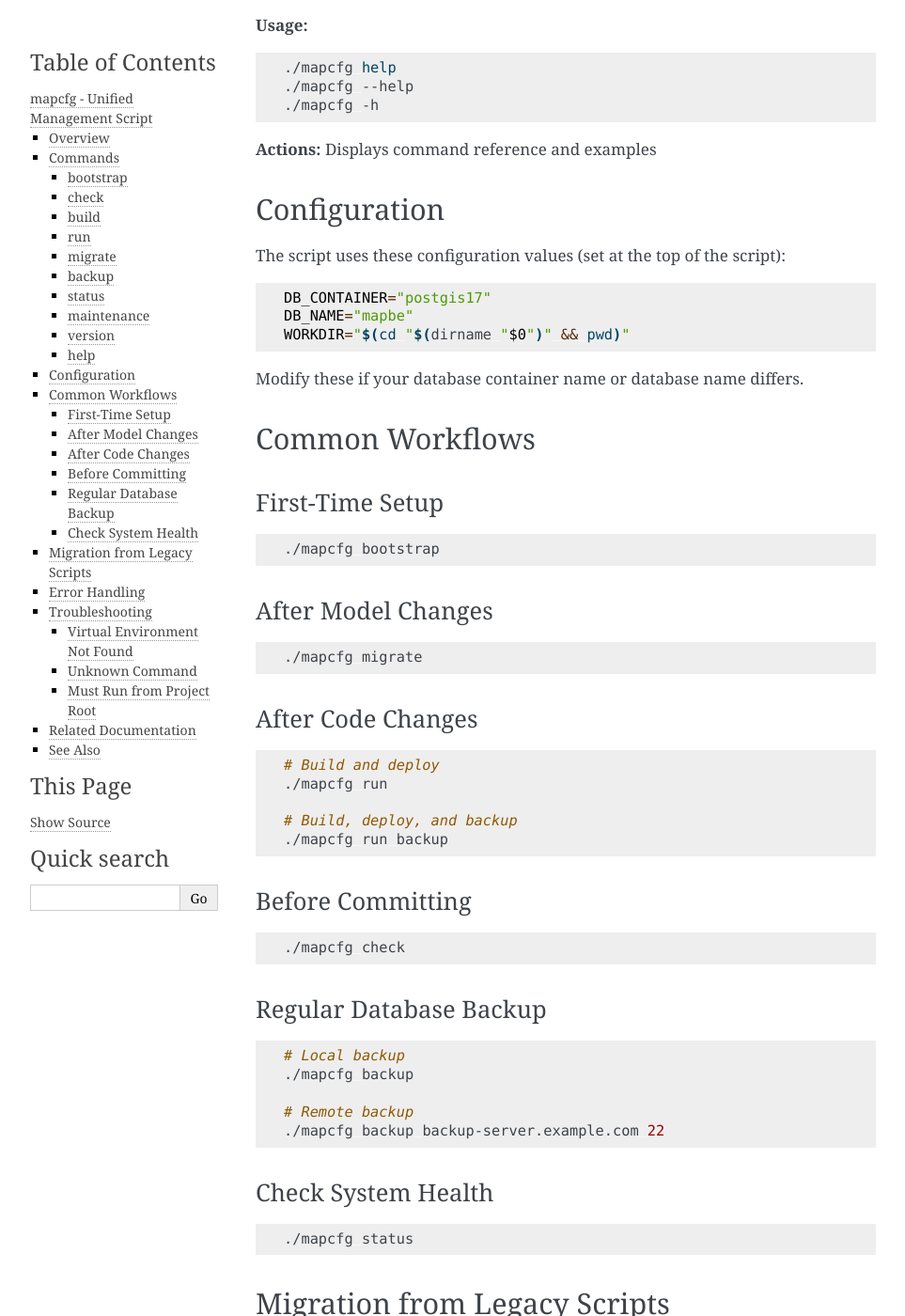
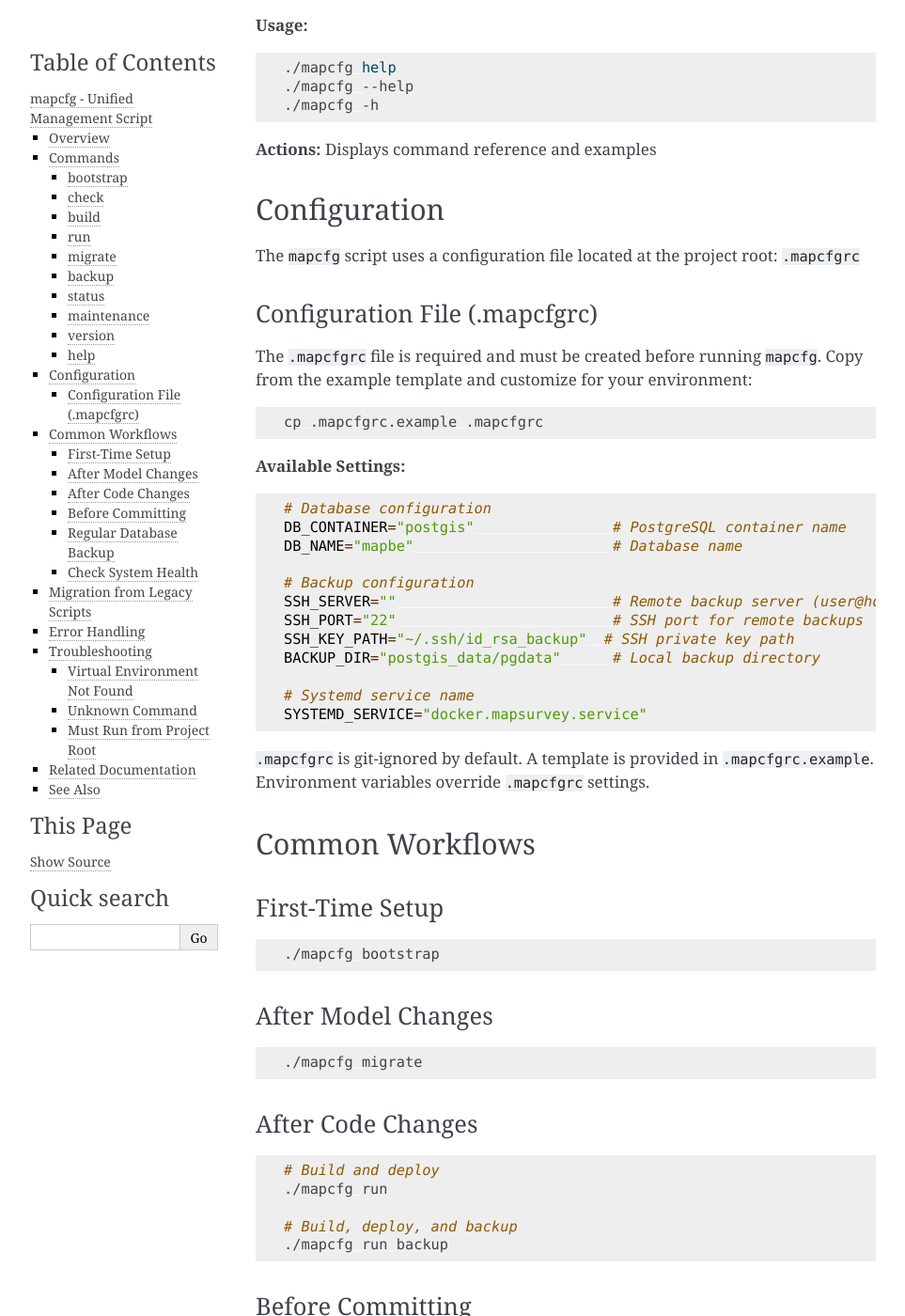
Before and after one commit to csghormley/point-it-out, a Sphinx documentation site: the page built from docs/source/mapcfg.rst, in a window 1280 px wide and 1400 px high, scrolled down 4597 px. Shown: the whole window at 94% size, without its empty margins (148-1111 px from the left). Built offline with Sphinx 7.4.7, drawn with Linux system fonts in a browser that asks for light colours; some of the changed text lies outside the part shown.

Commit message:
Remove some mapcfg complexity and improve documentation

```diff
--- a/docs/source/index.rst
+++ b/docs/source/index.rst
@@ -12,7 +12,6 @@ MapSurvey is a Django-based web mapping application for collecting and visualizi
    development
    mapcfg
    api
-   script-call-chain
    troubleshooting
 
 Overview
--- a/docs/source/mapcfg.rst
+++ b/docs/source/mapcfg.rst
@@ -232,15 +232,35 @@ help
 Configuration
 -------------
 
-The script uses these configuration values (set at the top of the script):
+The ``mapcfg`` script uses a configuration file located at the project root: ``.mapcfgrc``
+
+Configuration File (.mapcfgrc)
+~~~~~~~~~~~~~~~~~~~~~~~~~~~~~~
+
+The ``.mapcfgrc`` file is required and must be created before running ``mapcfg``. Copy from the example template and customize for your environment:
 
 .. code-block:: bash
 
-   DB_CONTAINER="postgis17"
-   DB_NAME="mapbe"
-   WORKDIR="$(cd "$(dirname "$0")" && pwd)"
+   cp .mapcfgrc.example .mapcfgrc
 
-Modify these if your database container name or database name differs.
+**Available Settings:**
+
+.. code-block:: bash
+
+   # Database configuration
+   DB_CONTAINER="postgis"                # PostgreSQL container name
+   DB_NAME="mapbe"                       # Database name
+
+   # Backup configuration
+   SSH_SERVER=""                         # Remote backup server (user@hostname format, e.g., backups@server.com)
+   SSH_PORT="22"                         # SSH port for remote backups
+   SSH_KEY_PATH="~/.ssh/id_rsa_backup"  # SSH private key path
+   BACKUP_DIR="postgis_data/pgdata"      # Local backup directory
+
+   # Systemd service name
+   SYSTEMD_SERVICE="docker.mapsurvey.service"
+
+``.mapcfgrc`` is git-ignored by default. A template is provided in ``.mapcfgrc.example``. Environment variables override ``.mapcfgrc`` settings.
 
 Common Workflows
 ----------------
@@ -382,7 +402,6 @@ Must Run from Project Root
 Related Documentation
 ---------------------
 
-- For script call chains and dependencies, see :doc:`script-call-chain`
 - For development workflow, see :doc:`development`
 - For troubleshooting, see :doc:`troubleshooting`
 
```
Also changed, not shown: CLAUDE.md (+7 -0 lines), 3 other files.
